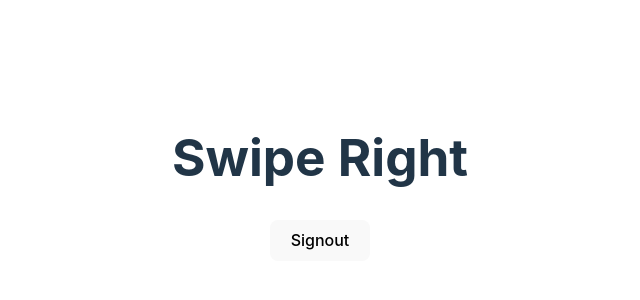
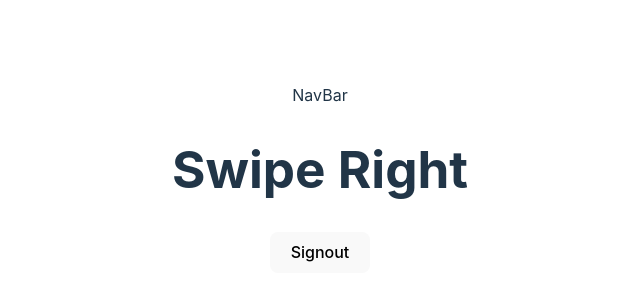
Before and after one commit to GymBody/react-app, a React (Vite) app: page / in a window 1280 px wide. Shown: the part 222-522 px from the top of the page, without its empty margins (320-960 px from the left). Built offline with nearby package versions, Linux system fonts and the light colour scheme.

Commit message:
template data

```diff
--- /dev/null
+++ b/src/components/NavBar.jsx
@@ -0,0 +1,8 @@
+
+const NavBar = () => {
+    return (
+        <div>NavBar
+        </div>
+    )
+}
+export default NavBar
--- a/src/pages/Admin.jsx
+++ b/src/pages/Admin.jsx
@@ -1,7 +1,7 @@
 
 const Admin = () => {
     return (
-        <div>
+        <div>Admin
         </div>
     )
 }
--- a/src/pages/Login.jsx
+++ b/src/pages/Login.jsx
@@ -1,4 +1,4 @@
-
+import NavBar from '../components/NavBar'
 
 const Login = () => {
 
@@ -9,6 +9,8 @@
     }
 
     return (
+    <>
+        <NavBar/>
         <div>
             <h1>
                 Swipe Right
@@ -18,6 +20,7 @@
             </button>
 
         </div>
+    </>
     )
 
 }
--- a/src/pages/Profile.jsx
+++ b/src/pages/Profile.jsx
@@ -1,7 +1,7 @@
 
 const Profile = () => {
     return (
-        <div>
+        <div>Profile
         </div>
     )
 }
--- a/src/pages/Searcch.jsx
+++ b/src/pages/Search.jsx
@@ -1,7 +1,7 @@
 
 const Search = () => {
     return (
-        <div>
+        <div>Search
         </div>
     )
 }
```
Also changed, not shown: src/components/Nav.jsx (deleted).
